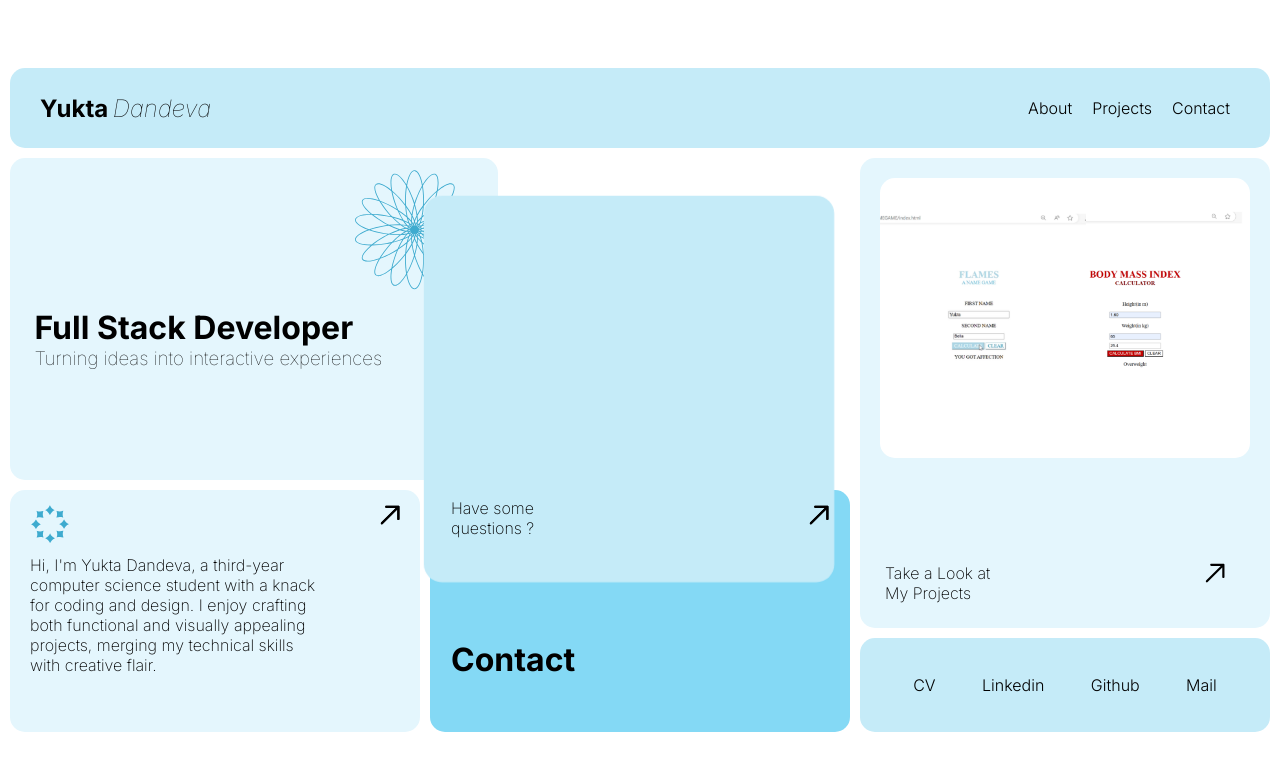
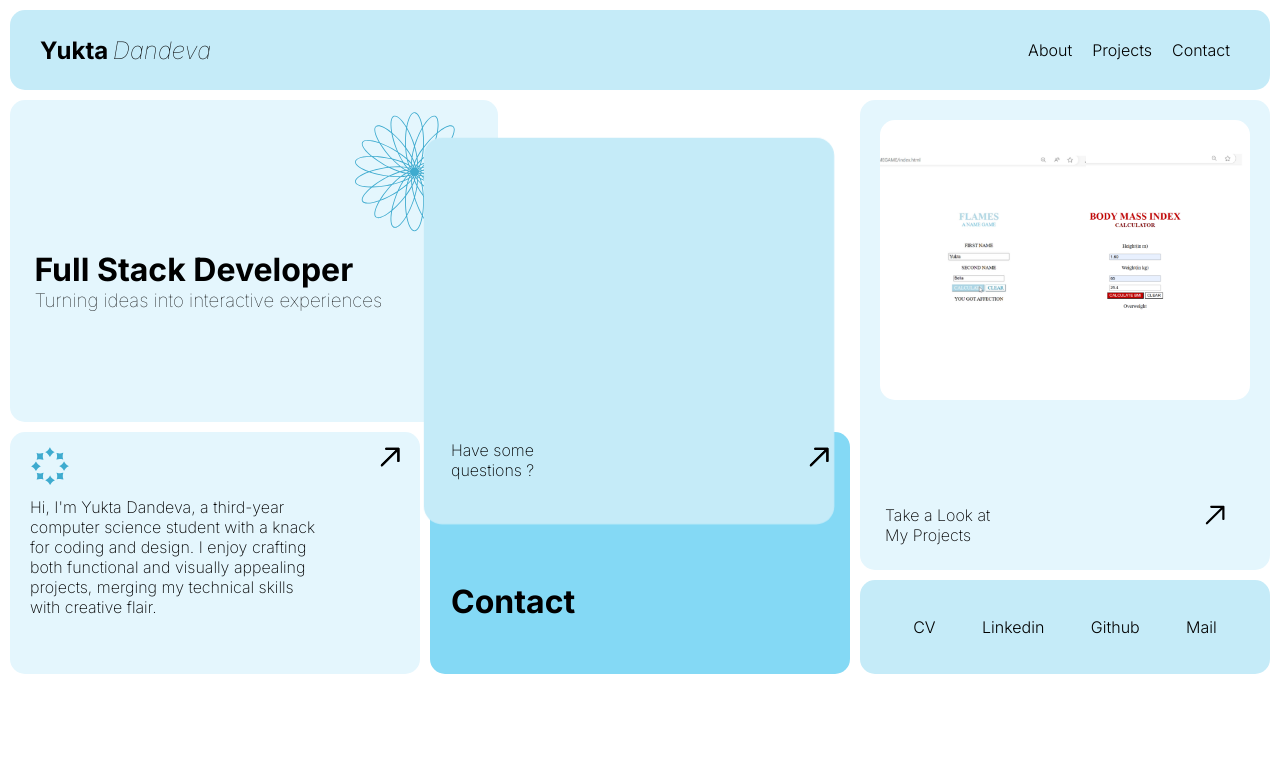
Before and after one commit to yuktadandeva/PORTFOLIO_DESIGN, a React (Vite) app: page / in a window 1280 px wide. Shown: the top 770 px of the page. Built offline with nearby package versions, Linux system fonts and the light colour scheme.

Commit message:
Update Dashboard.css

```diff
--- a/src/Modules/Dashboard/Dashboard.css
+++ b/src/Modules/Dashboard/Dashboard.css
@@ -8,7 +8,7 @@ body {
     display: flex;
     justify-content: center;
     align-items: center;
-    height: 100vh;
+     min-height: 100%;
     margin: 0;
   }
 
```
